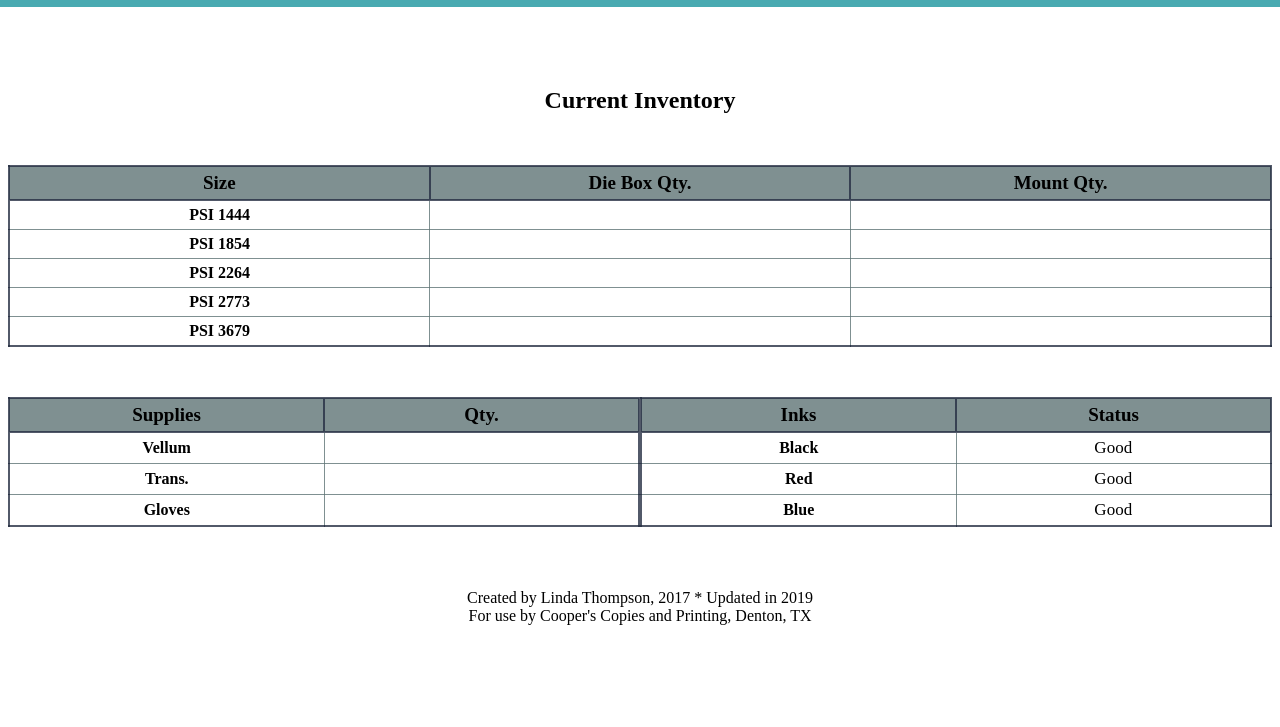
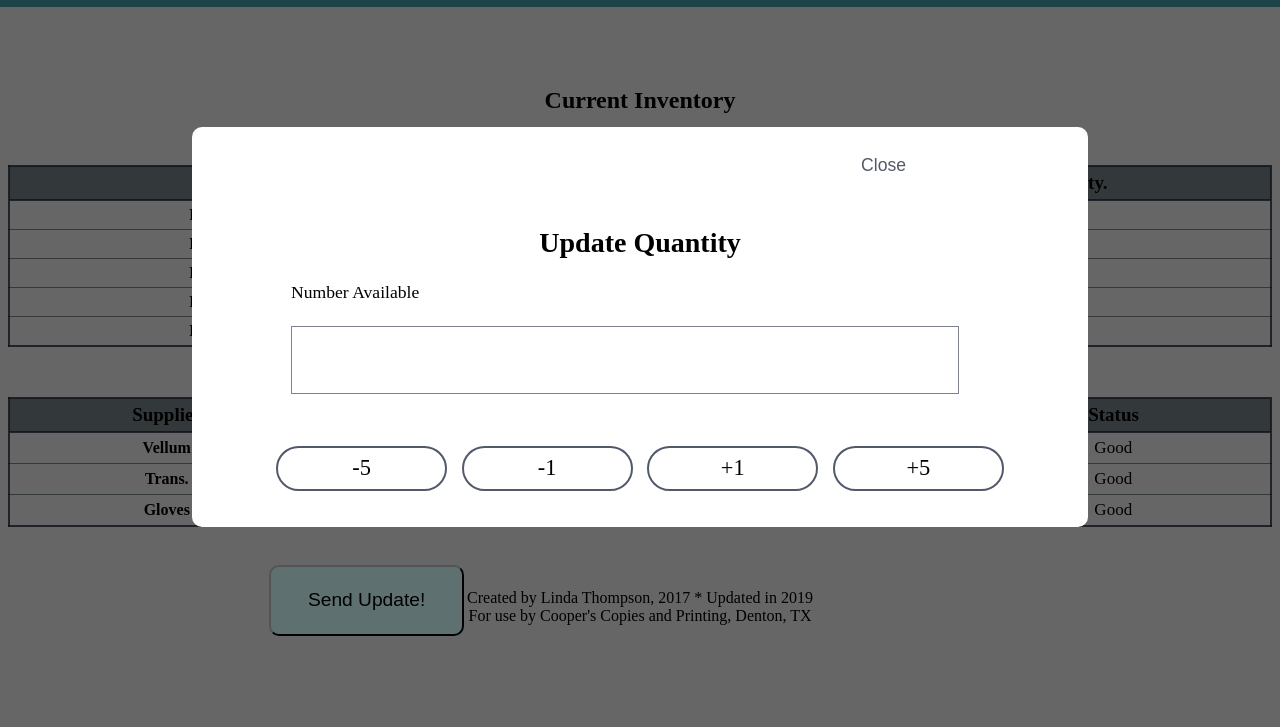
Before and after one commit to lindakatcodes/CoopersStampInventory, a website: page public/index.html in a window 1280 px wide. Shown: the part 73-800 px from the top of the page. Drawn offline with Linux system fonts and the light colour scheme; no server answers.

Commit message:
Most of styling is done, just colors to twea; can see current value when dialog is opened

```diff
--- a/public/index.html
+++ b/public/index.html
@@ -190,24 +190,28 @@
     -->
 
 
-      <div class="dialogForeground closed" role="dialog" aria-hidden="true" aria-labelledby="subtitle">
+      <div class="dialogForeground" role="dialog" aria-hidden="true" aria-labelledby="subtitle">
         <h2 class="dialogTitle">Update Quantity</h2>
-        <button id="close">X</button>
+        <button id="close">Close</button>
+        <div class="dialogForm">
           <form class="updateForm">
             <label for="value">Number Available</label>
             <input class="selectedValue" type="text" name="value">
-          <input type="radio" name="adjust" id="minfive" value="-5">
+            <div class="radios">
+              <input type="radio" name="adjust" class="adjusters" id="minfive" value="-5">
               <label for="minfive">-5</label>
-          <input type="radio" name="adjust" id="minone" value="-1">
+              <input type="radio" name="adjust" class="adjusters" id="minone" value="-1">
               <label for="minone">-1</label>
-          <input type="radio" name="adjust" id="addone" value="1">
+              <input type="radio" name="adjust" class="adjusters" id="addone" value="1">
               <label for="addone">+1</label>
-          <input type="radio" name="adjust" id="addfive" value="5">
+              <input type="radio" name="adjust" class="adjusters" id="addfive" value="5">
               <label for="addfive">+5</label>
-          <button type="submit">Send Update!</button>
+            </div>
+            <button type="submit" class="sendButton">Send Update!</button>
           </form>
       </div>
-      <div class="dialogBackground closed" tabindex="-1"></div>
+      </div>
+      <div class="dialogBackground" tabindex="-1"></div>
 
     </main>
     <!--closing container tag -->
--- a/public/scripts.js
+++ b/public/scripts.js
@@ -26,6 +26,7 @@ td.forEach(ele => {
       dialog.setAttribute('aria-hidden', false);
       dialog.classList.toggle('closed');
       dialogBg.classList.toggle('closed');
+      dialog.querySelector('.selectedValue').value = parseInt(e.target.textContent, 10);
     });
 });
 
--- a/public/styles.css
+++ b/public/styles.css
@@ -72,6 +72,7 @@ td {
 
 .closed {
   display: none;
+  opacity: 0;
 }
 
 .dialogForeground {
@@ -79,10 +80,13 @@ td {
   top: 50%;
   left: 50%;
   transform: translate(-50%, -50%);
+  opacity: 1;
   z-index: 10;
   background: #fff;
   width: 70%;
-  padding: 4%;
+  height: 50%;
+  padding: 6%;
+  border-radius: 10px;
 }
 
 .dialogBackground {
@@ -97,18 +101,66 @@ td {
 
 #close {
   position: absolute;
-  top: 5%;
-  left: 87%;
+  top: 0;
+  left: 71%;
+  font-size: 1.1em;
+  background: none;
+  box-shadow: none;
+  border: none;
+  color: rgba(36, 45, 65, 0.79);
+  margin: 3%;
 }
 
 .dialogTitle {
   text-align: center;
+  font-size: 1.75em;
 }
 
-.dialogForm {
+.selectedValue {
+  width: 90%;
+  padding: 3%;
+  margin: 3%;
+  border: 1px solid rgba(36, 45, 65, 0.59);
+  font-size: 1.2em;
+}
+
+label[for="value"] {
+  font-size: 1.1em;
+  margin-left: 3%;
+}
+
+.radios {
   display: flex;
-  flex-flow: column;
-  justify-content: center;
+  justify-content: space-between;
+}
+
+.adjusters {
+  opacity: 0;
+  position: fixed;
+}
+
+.radios label {
+  display: inline-block;
+  width: 25%;
+  margin: 4% 1%;
+  padding: 1% 4%;
+  font-size: 1.4em;
+  border: 2px solid rgba(36, 45, 65, 0.79);
+  border-radius: 40px;
+  text-align: center;
+  transition: background 0.5s;
+}
+
+.adjusters:checked + label {
+  background: rgba(44, 157, 165, 0.86);
+}
+
+.sendButton {
+  background: rgba(93, 115, 116, 0.79);
+  padding: 3% 5%;
+  border-radius: 10px;
+  font-size: 1.2em;
+  margin-top: 6%;
 }
 
 footer {
```
Lines whose indentation alone changed are shown as unchanged.
